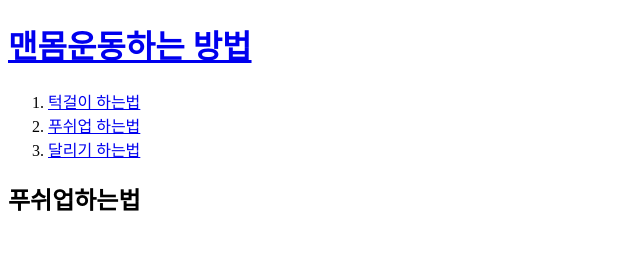
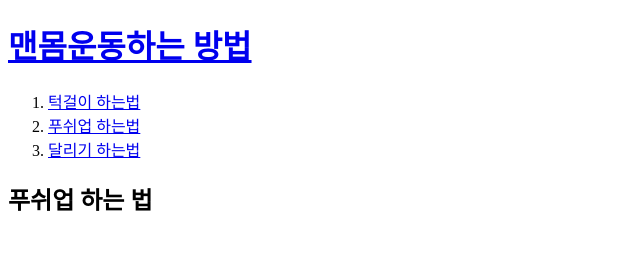
Before and after one commit to lastruler/MY-first-web-site, a plain HTML site: page 2.html in a window 1280 px wide. Shown: the top 271 px of the page, 0-640 px from the left. Drawn offline with Linux system fonts and the light colour scheme.

Commit message:
Add files via upload

```diff
--- a/2.html
+++ b/2.html
@@ -12,7 +12,7 @@
     <li><a href="3.html">달리기 하는법</a></li>
 </ol>
 
-<h2>푸쉬업하는법</h2><br><br><br>
+<h2>푸쉬업 하는 법</h2><br><br><br>
 <p>엎드려서 팔을 굽혔다 편다.</p>
 </body>
 </html>
```
Also changed, not shown: 3.html (+1 -1 lines).
